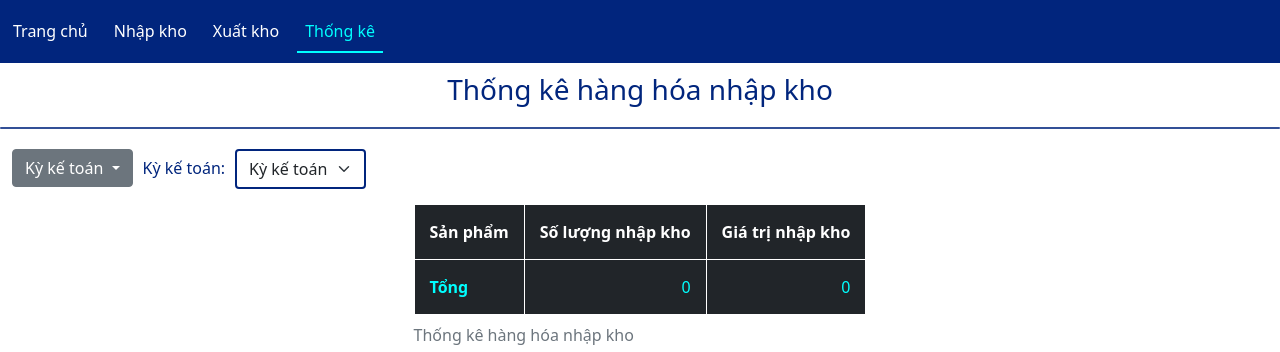
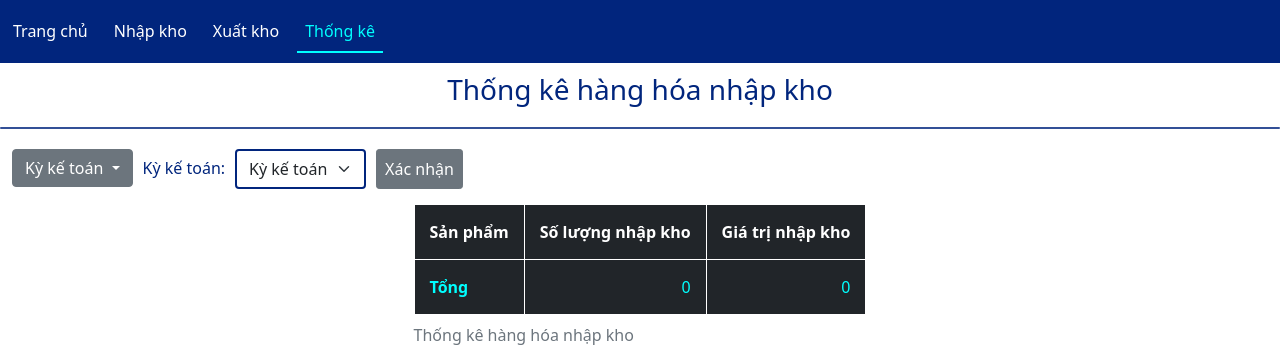
Before and after one commit to huytan0812/warehouse_management_method, a Django app: page /reports/import_section in a window 1280 px wide. Shown: the top 352 px of the page. Run offline with Django 4.2, Linux system fonts and the light colour scheme; tables that the repository leaves empty hold one stand-in row (values such as "Sample post"); some libraries are stand-ins or nearby versions.

Commit message:
Modifying CSS for reporst import section template

```diff
--- a/testing_warehouse_management/major_features/static/major_features/major_features_css/styles.css
+++ b/testing_warehouse_management/major_features/static/major_features/major_features_css/styles.css
@@ -156,9 +156,10 @@ input {
     display: flex !important;
     flex-direction: row !important;
     justify-content: flex-start;
+    width: 100%;
 }
 
-.inline-form-label {
+.inline-margin {
     margin-left: 10px;
     margin-right: 10px;
 }
--- a/testing_warehouse_management/major_features/templates/major_features/reports/import_section.html
+++ b/testing_warehouse_management/major_features/templates/major_features/reports/import_section.html
@@ -84,48 +84,59 @@
 
     </ul>
   </div>
-  <div class="inline-form">
+
+  <form action="" class="inline-form">
     {% if chosen_period_type == 'accounting_period' %}
-    <label for="{{ chosen_period_name }}" class="col-form-label inline-form-label">{{ chosen_period_name }}: </label>
+    <label for="{{ chosen_period_name }}" class="col-form-label inline-margin">{{ chosen_period_name }}: </label>
     <div>
       <select name="{{ chosen_period_name }}" class="form-select select form-select-md" id="{{ chosen_period_name }}">
         <option value="accounting_period">Kỳ kế toán</option>
       </select>
     </div>
+    <button type="submit" class="btn btn-secondary btn-sm inline-margin" style="font-size: 1rem;">Xác nhận</button>
     {% endif %}
 
     {% if chosen_period_type == 'year' %}
-    <label for="{{ chosen_period_name }}"  class="col-form-label inline-form-label">{{ chosen_period_name }}: </label>
-    <div>
-      <select name="{{ chosen_period_name }}" class="form-select select form-select-md" id="{{ chosen_period_name }}">
+    <label for="{{ chosen_period_name }}"  class="col-form-label inline-margin">{{ chosen_period_name }}: </label>
+    <div class="d-flex flex-row">
+      <select name="{{ chosen_period_name }}" class="form-select select form-select-md inline-margin" id="{{ chosen_period_name }}">
         <option value="2023">2023</option>
       </select>
     </div>
+    <button type="submit" class="btn btn-secondary btn-sm" style="font-size: 1rem;">Xác nhận</button>
     {% endif %}
 
     {% if chosen_period_type == 'quarter' %}
-    <label for="{{ chosen_period_name }}" class="col-form-label inline-form-label">{{ chosen_period_name }}: </label>
-    <div>
-      <select name="{{ chosen_period_name }}" class="form-select select form-select-md" id="{{ chosen_period_name }}">
+    <label for="{{ chosen_period_name }}" class="col-form-label inline-margin">{{ chosen_period_name }}: </label>
+    <div class="d-flex flex-row">
+      <select name="{{ chosen_period_name }}" class="form-select select form-select-md inline-margin" id="{{ chosen_period_name }}">
         <option value="quarter3">Quý 3</option>
       </select>
     </div>
+    <button type="submit" class="btn btn-secondary btn-sm" style="font-size: 1rem;">Xác nhận</button>
     {% endif %}
 
     {% if chosen_period_type == 'month' %}
-    <label for="{{ chosen_period_name }}" class="col-form-label inline-form-label">{{ chosen_period_name }}: </label>
-    <div>
-      <input type="text" class="form-control" id="{{ chosen_period_name }}" placeholder="mm/yyyy">
+    <label for="{{ chosen_period_name }}" class="col-form-label inline-margin">{{ chosen_period_name }}: </label>
+    <div class="d-flex flex-row">
+      <select name="{{ chosen_period_name }}" class="form-select select form-select-md" id="{{ chosen_period_name }}">
+        {% for month, value in months.items %}
+        <option value="{{ month }}">{{ value }}</option>
+        {% endfor %}
+      </select>
+      <input type="text" class="form-control inline-margin" id="{{ chosen_period_name }}" placeholder="yyyy" value="2023" min="0">
     </div>
+    <button type="submit" class="btn btn-secondary btn-sm" style="font-size: 1rem;">Xác nhận</button>
     {% endif %}
 
     {% if chosen_period_type == 'day' %}
-    <label for="{{ chosen_period_name }}" class="col-form-label inline-form-label">{{ chosen_period_name }}: </label>
-    <div>
-      <input type="date" class="form-control" id="{{ chosen_period_name }}" placeholder="dd/mm/yyyy">
+    <label for="{{ chosen_period_name }}" class="col-form-label inline-margin">{{ chosen_period_name }}: </label>
+    <div class="d-flex flex-row">
+      <input type="date" class="form-control inline-margin" id="{{ chosen_period_name }}" placeholder="dd/mm/yyyy">
     </div>
+    <button type="submit" class="btn btn-secondary btn-sm" style="font-size: 1rem;">Xác nhận</button>
     {% endif %}
-  </div>
+  </form>
 </div>
 
 <div class="d-flex justify-content-center" style="margin-top: 15px !important;">
--- a/testing_warehouse_management/major_features/views.py
+++ b/testing_warehouse_management/major_features/views.py
@@ -68,6 +68,29 @@ def reports_import_section(request):
     except KeyError:
         print("Key not found")
 
+    if chosen_period_type == 'year':
+        pass
+
+    if chosen_period_type == 'quarter':
+        pass
+
+    months = None
+    if chosen_period_type == 'month':
+        months = {
+            '1': "Tháng 1",
+            '2': "Tháng 2",
+            '3': "Tháng 3",
+            '4': "Tháng 4",
+            '5': "Tháng 5",
+            '6': "Tháng 6",
+            '7': "Tháng 7",
+            '8': "Tháng 8",
+            '9': "Tháng 9",
+            '10': "Tháng 10",
+            '11': "Tháng 11",
+            '12': "Tháng 12",
+        }
+
     current_accounting_period = AccoutingPeriod.objects.select_related('warehouse_management_method').latest('id')
     products_inventory = AccountingPeriodInventory.objects.select_related('accounting_period_id', 'product_id').filter(
         accounting_period_id = current_accounting_period
@@ -94,6 +117,7 @@ def reports_import_section(request):
         'unchosen_period_types': unchosen_period_types,
         'chosen_period_type': chosen_period_type,
         'chosen_period_name': chosen_period_name,
+        'months': months if months else None,
         'products_inventory': products_inventory,
         'total_import_quantity': total_import_quantity,
         'total_import_inventory': total_import_inventory,
```
